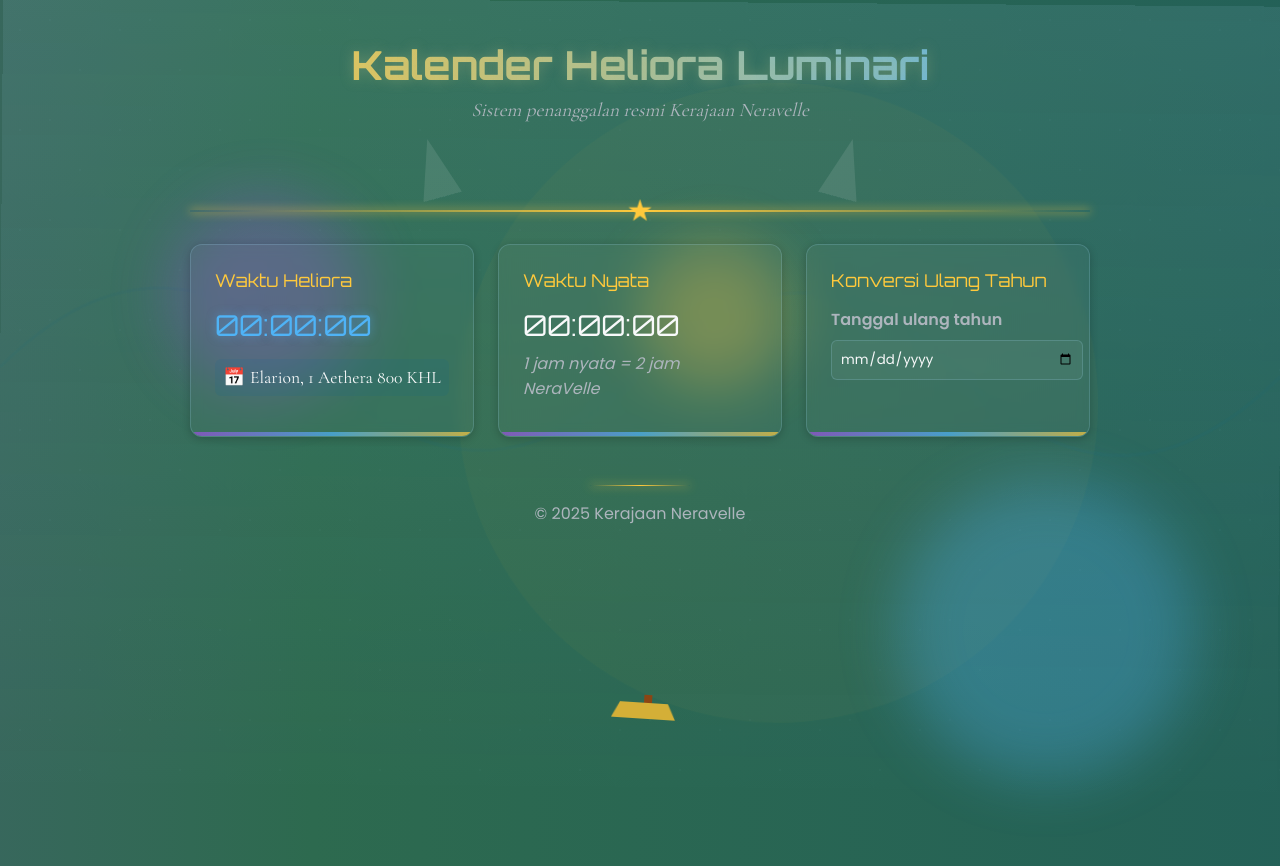
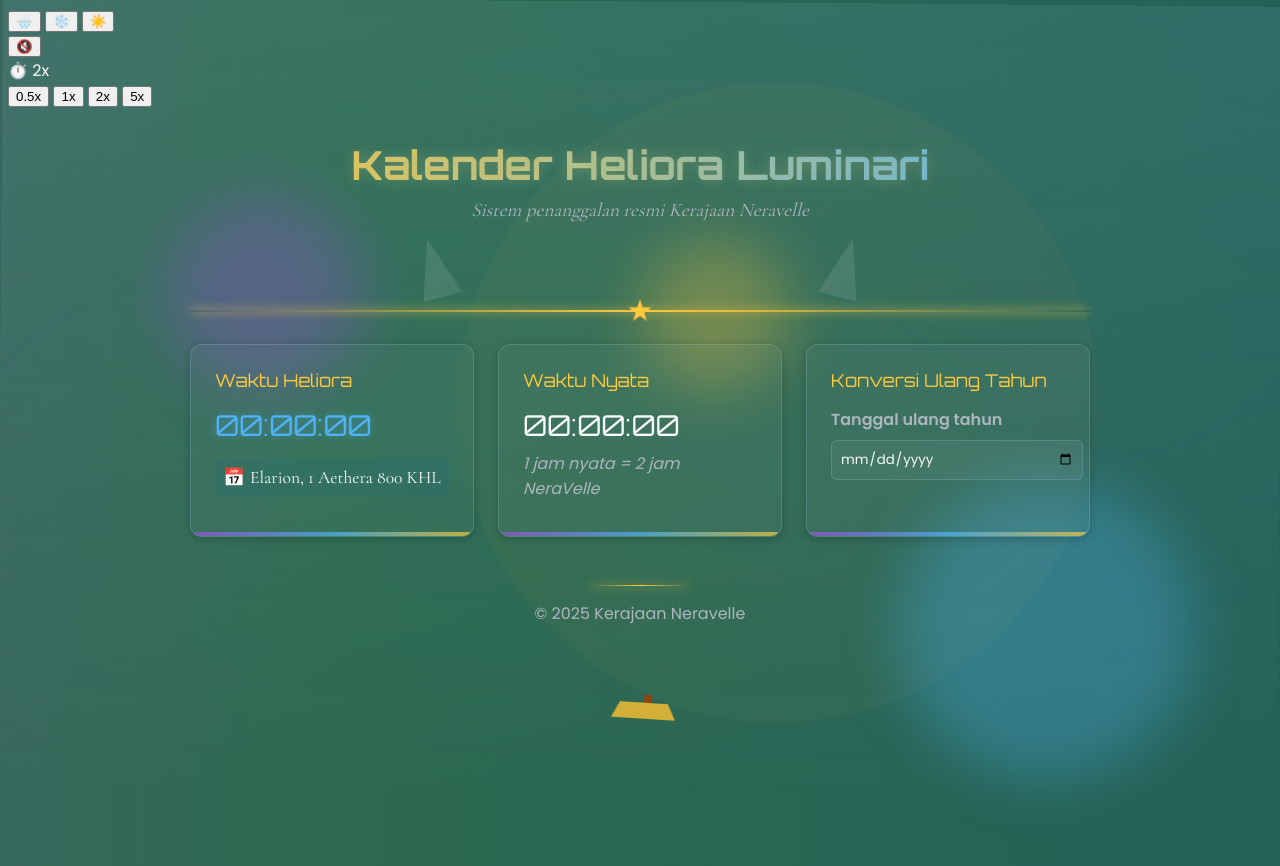
Before and after one commit to Liveiciee/Neravelle, a plain HTML site: page index.html in a window 1280 px wide. Drawn offline with nearby package versions, Linux system fonts and the light colour scheme.

Commit message:
Update index.html

```diff
--- a/index.html
+++ b/index.html
@@ -9,10 +9,12 @@
   <link href="https://fonts.googleapis.com/css2?family=Poppins:wght@400;500;600;700&display=swap" rel="stylesheet">
 </head>
 <body>
+  <!-- Canvas untuk animasi kapal dan laut -->
   <div id="livingCanvasContainer">
     <canvas id="livingCanvas"></canvas>
   </div>
 
+  <!-- Semua elemen asli -->
   <div class="magic-orbs">
     <div class="orb orb-1"></div>
     <div class="orb orb-2"></div>
@@ -26,6 +28,29 @@
     <canvas id="waveCanvas"></canvas>
   </div>
 
+  <!-- Overlay cuaca -->
+  <div id="rain-overlay" class="weather-overlay"></div>
+  <div id="snow-overlay" class="weather-overlay"></div>
+  <div id="sunny-overlay" class="weather-overlay"></div>
+
+  <!-- Kontrol interaktif -->
+  <div class="weather-controls">
+    <button class="weather-btn" title="Toggle hujan">🌧️</button>
+    <button class="weather-btn" title="Toggle salju">❄️</button>
+    <button class="weather-btn" title="Toggle cerah">☀️</button>
+  </div>
+
+  <button class="audio-control" title="Toggle suara">🔇</button>
+
+  <div class="time-warp-controls">
+    <div id="timeWarpIndicator">⏱️ 2x</div>
+    <button>0.5x</button>
+    <button>1x</button>
+    <button>2x</button>
+    <button>5x</button>
+  </div>
+
+  <!-- Kontainer kalender -->
   <div class="container">
     <div class="header">
       <h1 class="title">Kalender Heliora Luminari</h1>
```
